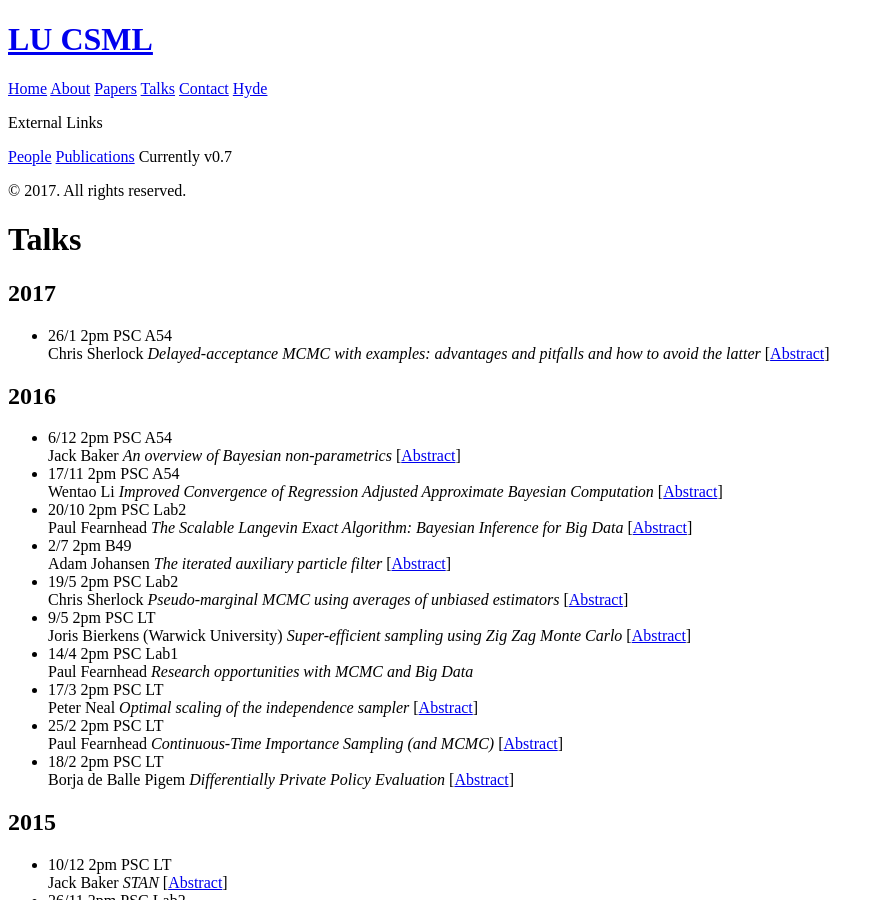
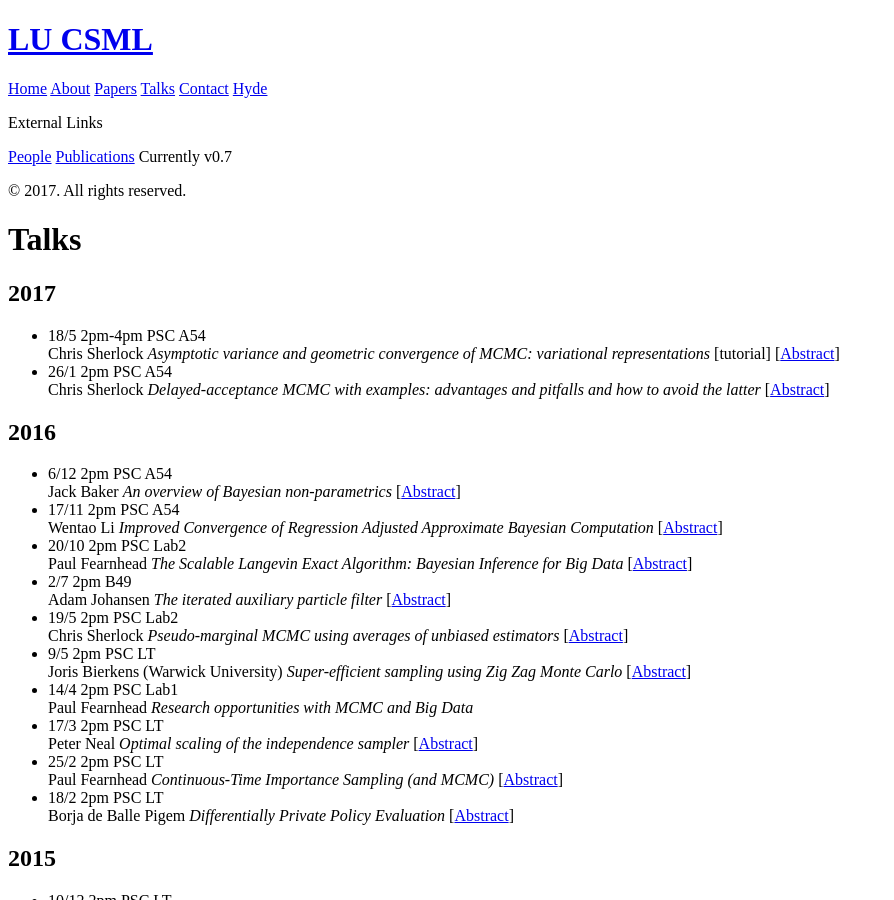
Before and after one commit to LU-CSML/LU-CSML, a Jekyll site: the page built from Talks.md, in a window 1280 px wide and 900 px high. Shown: the whole window, without its empty margins (0-894 px from the left). Built offline with Jekyll 4.4.1, drawn with Linux system fonts in a browser that asks for light colours.

Commit message:
Create Talks.md

```diff
--- a/Talks.md
+++ b/Talks.md
@@ -10,8 +10,12 @@ title: Talks
 
 <ul>
 <li>
+18/5 2pm-4pm PSC A54 <br> Chris Sherlock <em> Asymptotic variance and geometric convergence of MCMC: variational representations </em> [tutorial] [<a href="Abstracts2017/Sherlock_2017_05_abstract.html">Abstract</a>]
+</li>
+<li>
 26/1 2pm PSC A54 <br> Chris Sherlock <em>Delayed-acceptance MCMC with examples: advantages and pitfalls and how to avoid the latter</em>  [<a href="Abstracts2017/Sherlock_2017_01_abstract.html">Abstract</a>]
-</li></ul>
+</li>
+</ul>
 
 <p>
 </p><h2>2016</h2>
```
